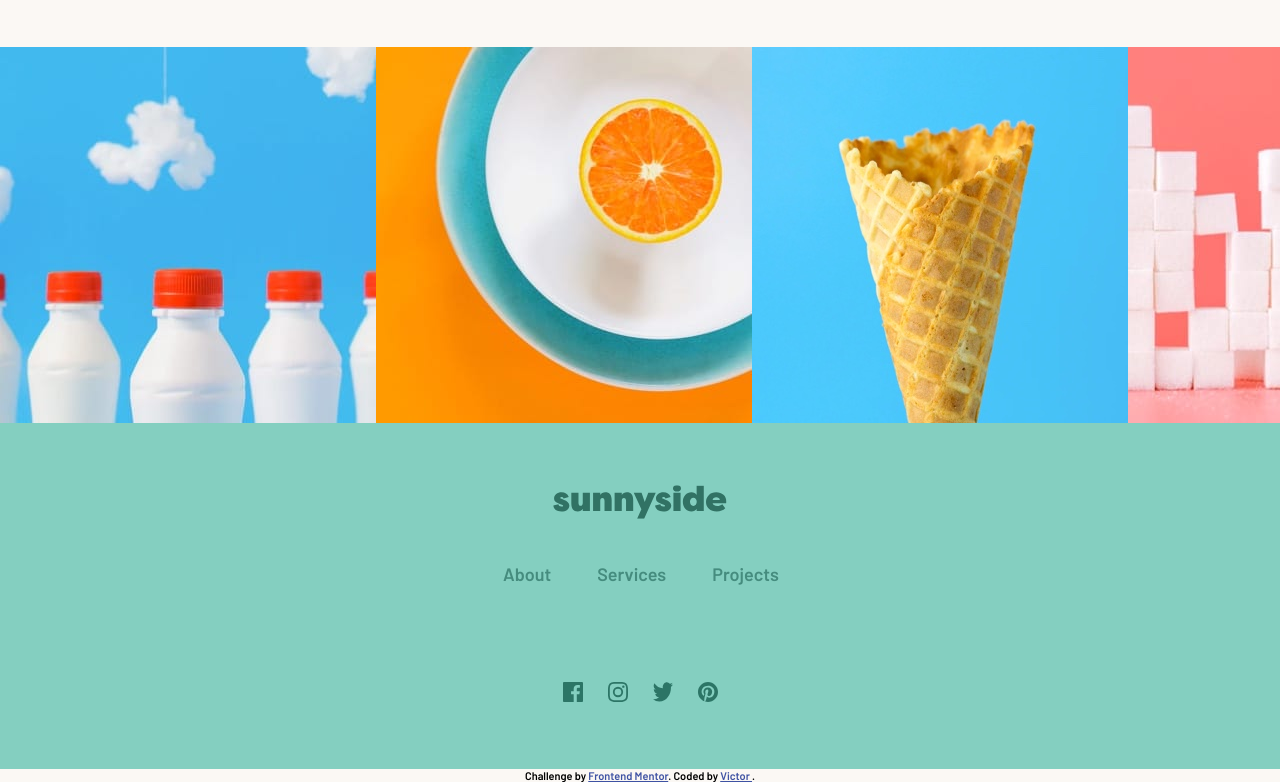
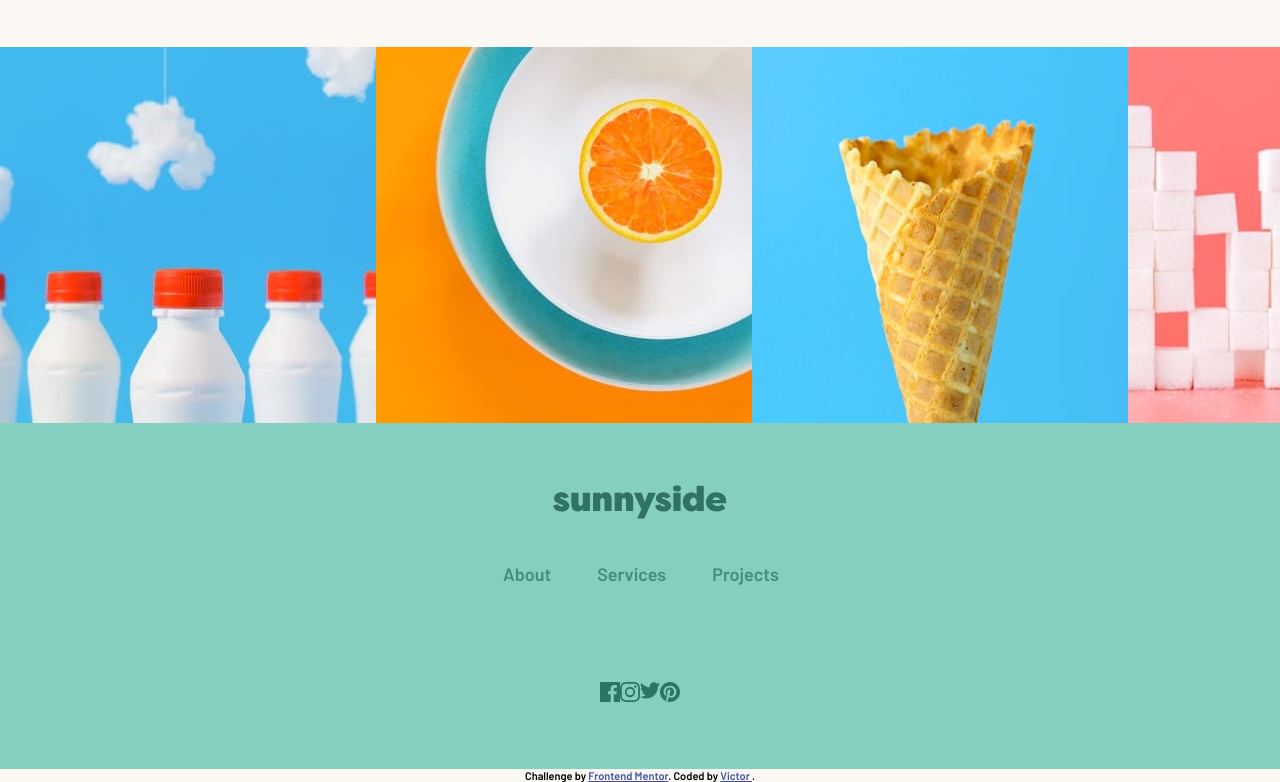
Before and after one commit to VictorRait/Sunnyside_landing, a plain HTML site: page index.html in a window 1280 px wide. Shown: the part 3227-4009 px from the top of the page. Drawn offline with Linux system fonts and the light colour scheme.

Commit message:
Update index.html

```diff
--- a/index.html
+++ b/index.html
@@ -157,10 +157,34 @@
         </ul>
       </div>
       <div class="social-icons">
-        <img src="images/icon-facebook.svg" alt="Facebook" />
-        <img src="images/icon-instagram.svg" alt="Instagram" />
-        <img src="images/icon-twitter.svg" alt="Twitter" />
-        <img src="images/icon-pinterest.svg" alt="Pinterest" />
+        <svg class="svg-icon" width="20" height="20" xmlns="http://www.w3.org/2000/svg">
+          <path
+            d="M18.896 0H1.104C.494 0 0 .494 0 1.104v17.793C0 19.506.494 20 1.104 20h9.58v-7.745H8.076V9.237h2.606V7.01c0-2.583 1.578-3.99 3.883-3.99 1.104 0 2.052.082 2.329.119v2.7h-1.598c-1.254 0-1.496.597-1.496 1.47v1.928h2.989l-.39 3.018h-2.6V20h5.098c.608 0 1.102-.494 1.102-1.104V1.104C20 .494 19.506 0 18.896 0z"
+            fill="#2C7566"
+            fill-rule="nonzero"
+          />
+        </svg>
+        <svg class="svg-icon" width="20" height="20" xmlns="http://www.w3.org/2000/svg">
+          <path
+            d="M10 1.802c2.67 0 2.987.01 4.042.059 2.71.123 3.975 1.409 4.099 4.099.048 1.054.057 1.37.057 4.04 0 2.672-.01 2.988-.057 4.042-.124 2.687-1.387 3.975-4.1 4.099-1.054.048-1.37.058-4.041.058-2.67 0-2.987-.01-4.04-.058-2.718-.124-3.977-1.416-4.1-4.1-.048-1.054-.058-1.37-.058-4.041 0-2.67.01-2.986.058-4.04.124-2.69 1.387-3.977 4.1-4.1 1.054-.048 1.37-.058 4.04-.058zM10 0C7.284 0 6.944.012 5.877.06 2.246.227.227 2.242.061 5.877.01 6.944 0 7.284 0 10s.012 3.057.06 4.123c.167 3.632 2.182 5.65 5.817 5.817 1.067.048 1.407.06 4.123.06s3.057-.012 4.123-.06c3.629-.167 5.652-2.182 5.816-5.817.05-1.066.061-1.407.061-4.123s-.012-3.056-.06-4.122C19.777 2.249 17.76.228 14.124.06 13.057.01 12.716 0 10 0zm0 4.865a5.135 5.135 0 100 10.27 5.135 5.135 0 000-10.27zm0 8.468a3.333 3.333 0 110-6.666 3.333 3.333 0 010 6.666zm5.338-9.87a1.2 1.2 0 100 2.4 1.2 1.2 0 000-2.4z"
+            fill="#2C7566"
+            fill-rule="nonzero"
+          />
+        </svg>
+        <svg class="svg-icon" width="20" height="17" xmlns="http://www.w3.org/2000/svg">
+          <path
+            d="M20 2.172a8.192 8.192 0 01-2.357.646 4.11 4.11 0 001.805-2.27 8.22 8.22 0 01-2.606.996A4.096 4.096 0 0013.847.248c-2.65 0-4.596 2.472-3.998 5.037A11.648 11.648 0 011.392 1a4.109 4.109 0 001.27 5.478 4.086 4.086 0 01-1.858-.513c-.045 1.9 1.318 3.679 3.291 4.075a4.113 4.113 0 01-1.853.07 4.106 4.106 0 003.833 2.849A8.25 8.25 0 010 14.658a11.616 11.616 0 006.29 1.843c7.618 0 11.923-6.434 11.663-12.205A8.354 8.354 0 0020 2.172z"
+            fill="#2C7566"
+            fill-rule="nonzero"
+          />
+        </svg>
+        <svg class="svg-icon" width="20" height="20" xmlns="http://www.w3.org/2000/svg">
+          <path
+            d="M10 0C4.477 0 0 4.477 0 10c0 4.237 2.636 7.855 6.356 9.312-.088-.791-.167-2.005.035-2.868.181-.78 1.172-4.97 1.172-4.97s-.299-.6-.299-1.486c0-1.39.806-2.428 1.81-2.428.852 0 1.264.64 1.264 1.408 0 .858-.546 2.14-.828 3.33-.236.995.5 1.807 1.48 1.807 1.778 0 3.144-1.874 3.144-4.58 0-2.393-1.72-4.068-4.176-4.068-2.845 0-4.516 2.135-4.516 4.34 0 .859.331 1.781.745 2.281a.3.3 0 01.069.288l-.278 1.133c-.044.183-.145.223-.335.134-1.249-.581-2.03-2.407-2.03-3.874 0-3.154 2.292-6.052 6.608-6.052 3.469 0 6.165 2.473 6.165 5.776 0 3.447-2.173 6.22-5.19 6.22-1.013 0-1.965-.525-2.291-1.148l-.623 2.378c-.226.869-.835 1.958-1.244 2.621.937.29 1.931.446 2.962.446 5.523 0 10-4.477 10-10S15.523 0 10 0z"
+            fill="#2C7566"
+            fill-rule="nonzero"
+          />
+        </svg>
       </div>
     </footer>
 
```
